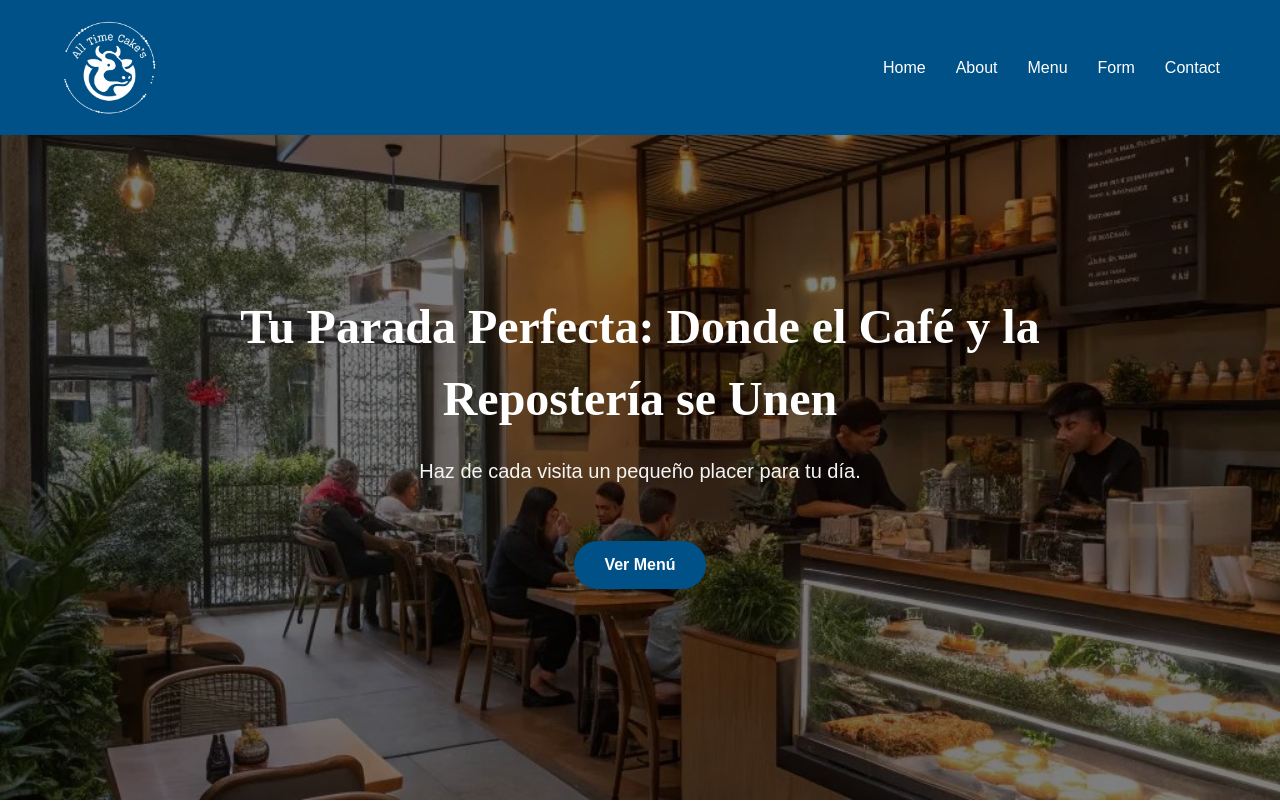
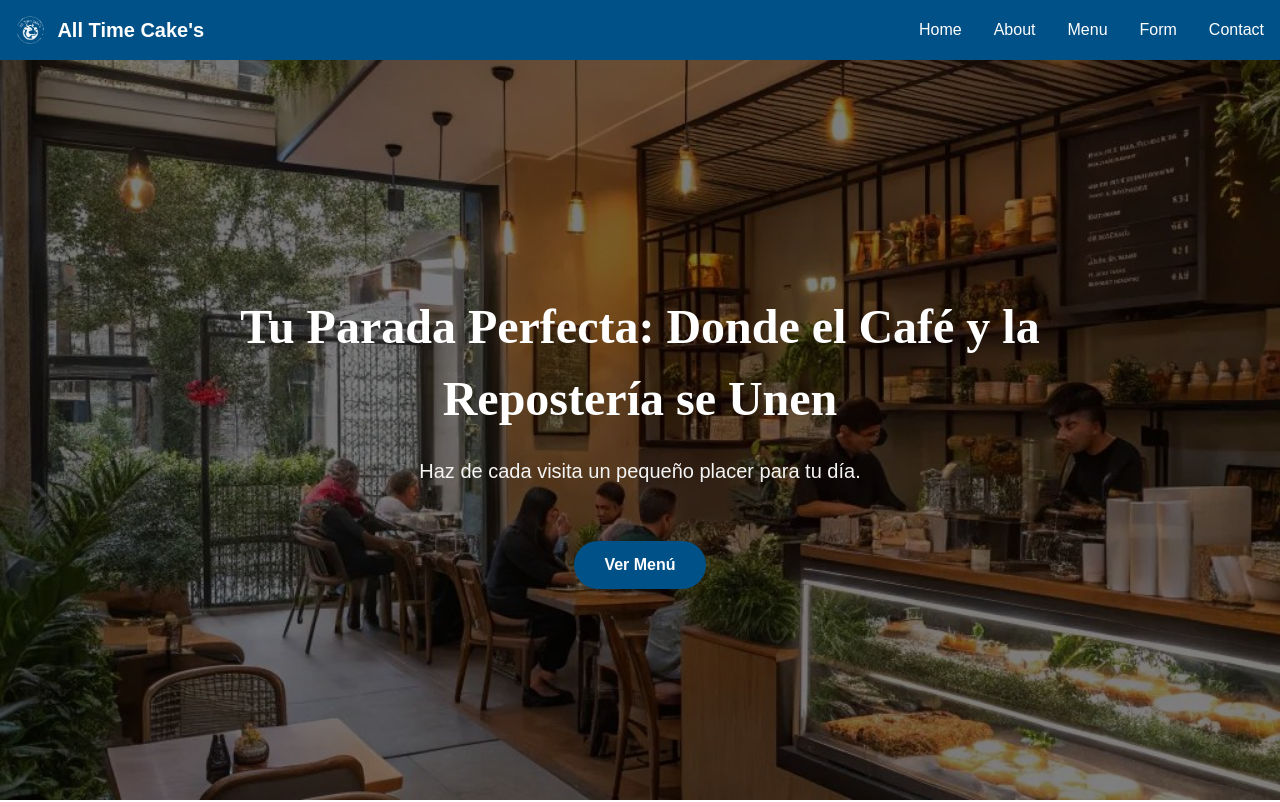
Before and after one commit to Danx111/landing_page, a website built with Vite: page index.html in a window 1280 px wide. Shown: the top 802 px of the page. Built offline with nearby package versions, Linux system fonts and the light colour scheme; no server answers; a web font is replaced by a local one.

Commit message:
Se cambio la navbar

```diff
--- a/index.html
+++ b/index.html
@@ -17,7 +17,52 @@
 </head>
 
 <body>
-    <!-- Header -->
+
+    <nav class="bg-[#005187] fixed w-full z-20 top-0 start-0 ">
+        <div class="max-w-screen-xl flex flex-wrap items-center justify-between mx-auto p-4">
+            <a class="flex items-center space-x-3 rtl:space-x-reverse">
+                <img src="src/imagenes/Logo_blanco.png" class="h-7" alt="Flowbite Logo" />
+                <span class="self-center text-xl text-heading text-white font-semibold whitespace-nowrap">All Time Cake's</span>
+            </a>
+            <button data-collapse-toggle="navbar-default" type="button"
+                class="inline-flex items-center p-2 w-10 h-10 justify-center text-sm text-body rounded-base md:hidden hover:bg-neutral-secondary-soft hover:text-heading focus:outline-none focus:ring-2 focus:ring-neutral-tertiary"
+                aria-controls="navbar-default" aria-expanded="false">
+                <span class="sr-only">Open main menu</span>
+                <svg class="w-6 h-6" aria-hidden="true" xmlns="http://www.w3.org/2000/svg" width="24" height="24"
+                    fill="none" viewBox="0 0 24 24">
+                    <path stroke="currentColor" stroke-linecap="round" stroke-width="2" d="M5 7h14M5 12h14M5 17h14" />
+                </svg>
+            </button>
+            <div class="hidden w-full md:block md:w-auto" id="navbar-default">
+                <ul
+                    class="font-medium flex flex-col p-4 md:p-0 mt-4 border border-default rounded-base bg-neutral-secondary-soft md:flex-row md:space-x-8 rtl:space-x-reverse md:mt-0 md:border-0 md:bg-neutral-primary">
+                    <li>
+                        <a href="#home"
+                            class="block py-2 px-3 text-white bg-brand rounded md:bg-transparent md:text-fg-brand md:p-0"
+                            aria-current="page">Home</a>
+                    </li>
+                    <li>
+                        <a href="#about"
+                            class="block py-2 px-3 text-heading rounded hover:bg-neutral-tertiary md:hover:bg-transparent md:border-0 md:hover:text-fg-brand md:p-0 md:dark:hover:bg-transparent">About</a>
+                    </li>
+                    <li>
+                        <a href="#menu"
+                            class="block py-2 px-3 text-heading rounded hover:bg-neutral-tertiary md:hover:bg-transparent md:border-0 md:hover:text-fg-brand md:p-0 md:dark:hover:bg-transparent">Menu</a>
+                    </li>
+                    <li>
+                        <a href="#subscribe"
+                            class="block py-2 px-3 text-heading rounded hover:bg-neutral-tertiary md:hover:bg-transparent md:border-0 md:hover:text-fg-brand md:p-0 md:dark:hover:bg-transparent">Form</a>
+                    </li>
+                    <li>
+                        <a href="#contact"
+                            class="block py-2 px-3 text-heading rounded hover:bg-neutral-tertiary md:hover:bg-transparent md:border-0 md:hover:text-fg-brand md:p-0 md:dark:hover:bg-transparent">Contact</a>
+                    </li>
+                </ul>
+            </div>
+        </div>
+    </nav>
+
+    <!-- Header
     <header>
         <div class="container header-container">
             <img src="src/imagenes/Logo_blanco.png" id="logotipo" alt="logo">
@@ -32,7 +77,7 @@
             </nav>
         </div>
     </header>
-
+-->
     <!-- Hero Section -->
     <section class="hero" id="home">
         <div class="hero-content">
@@ -120,7 +165,9 @@
                 </div>
                 <button type="submit" class="btn submit-btn" id="submitBtn">Enviar Solicitud</button>
             </form>
-            <div id="confirmationMessage" class="hidden max-w-xl mx-auto mt-6 p-4 bg-green-100 text-green-700 border border-green-400 rounded-lg" role="alert">
+            <div id="confirmationMessage"
+                class="hidden max-w-xl mx-auto mt-6 p-4 bg-green-100 text-green-700 border border-green-400 rounded-lg"
+                role="alert">
             </div>
         </div>
     </section>
@@ -162,6 +209,7 @@
     </footer>
 
     <script type="module" src="src/javascript/file01.js"></script>
+    <script src="https://cdnjs.cloudflare.com/ajax/libs/flowbite/2.3.0/flowbite.min.js"></script>
 </body>
 
 </html>
```
